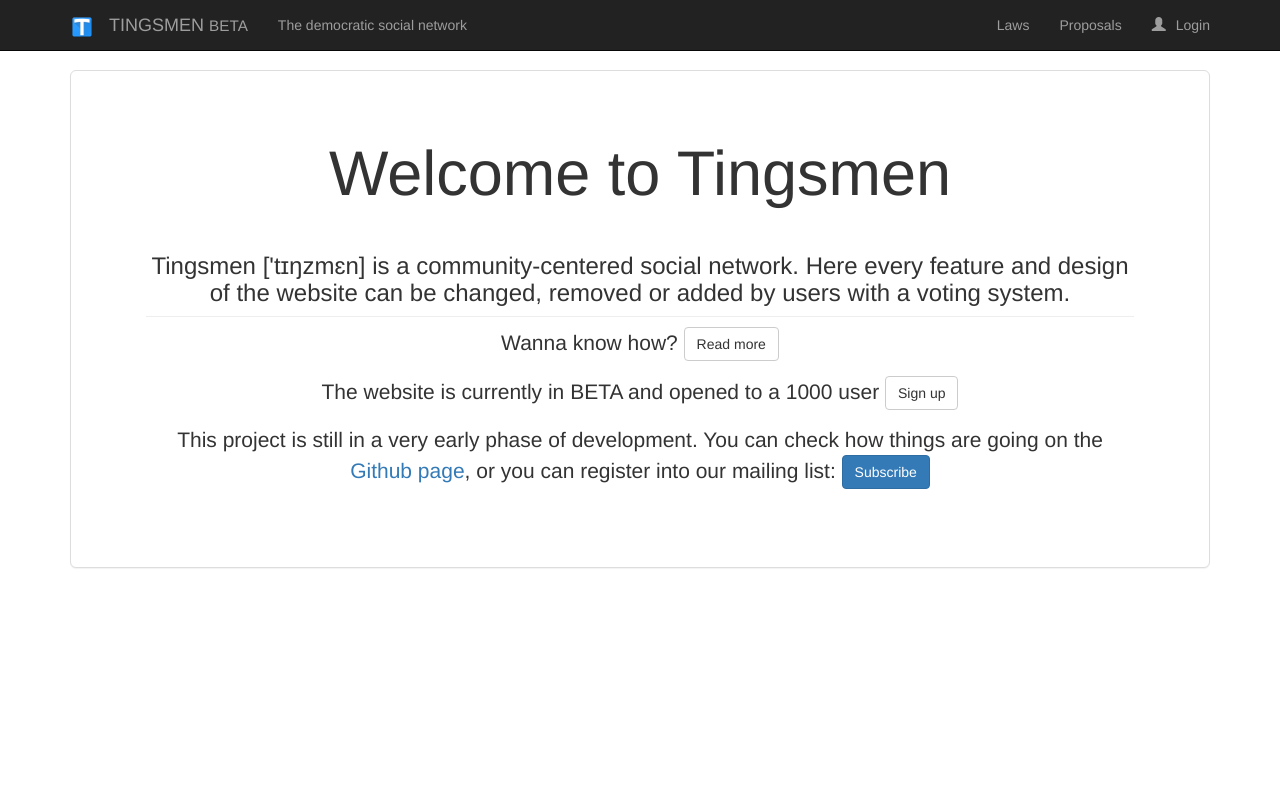
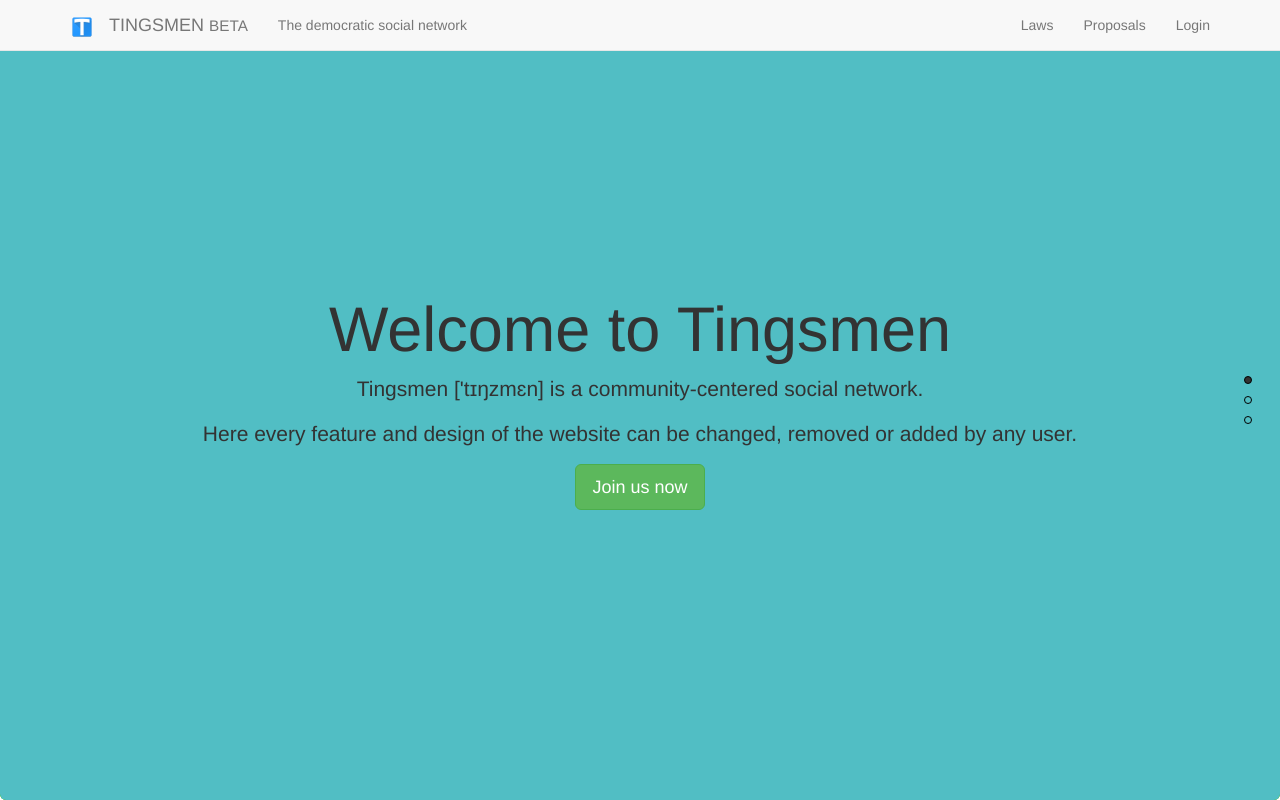
Before and after one commit to pasqu4le/tingsmen, a Flask app: template app/templates/index.html in a window 1280 px wide. Run offline with Flask 2, Linux system fonts and the light colour scheme; the template is opened without the code that fills it, so the values that code supplies are empty; parts of the project's set-up code (start-up, migrations or seed data) failed here and were passed over; some libraries are stand-ins or nearby versions.

Commit message:
p.33 - new design

```diff
--- a/app/static/css/base.css
+++ /dev/null
@@ -1,48 +0,0 @@
-.base-content {
-    padding-top: 70px;
-}
-
-.navbar-username {
-    padding-left: 10px;
-}
-
-.notif-unseen {
-    color: green !important;
-}
-
-.notif-unseen-back {
-    background-color: LimeGreen !important;
-}
-
-.notif-unseen-back>a {
-    color: white !important;
-}
-
-.notif-unseen-back>a:hover {
-    color: black !important;
-}
-
-hr {
-    margin-top: 5px !important;
-    margin-bottom: 10px !important;
-}
-
-.post-comments.comment_dep_1 {
-    margin-left: 8%;
-}
-
-.post-comments.comment_dep_2 {
-    margin-left: 5%;
-}
-
-.post-comments.comment_dep_3 {
-    margin-left: 3%;
-}
-
-.post-comments.comment_dep_4 {
-    margin-left: 2%;
-}
-
-.post-comments.comment_dep_5 {
-    margin-left: 1%;
-}
--- /dev/null
+++ b/app/static/css/jquery.pagepiling.css
@@ -0,0 +1,137 @@
+/* specific change to use the full screen */
+
+.base-content {
+    padding-top: 0px;
+    width: auto;
+    padding-left: 0px;
+    padding-right: 0px;
+}
+
+/*!
+ * pagepiling.js 1.5.4
+ *
+ * https://github.com/alvarotrigo/pagePiling.js
+ * @license MIT licensed
+ *
+ * Copyright (C) 2016 alvarotrigo.com - A project by Alvaro Trigo
+ */
+html, body {
+    overflow:hidden;
+    margin:0;
+    padding:0;
+
+    /*Avoid flicker on slides transitions for mobile phones #336 */
+    -webkit-tap-highlight-color: rgba(0,0,0,0);
+}
+.pp-section {
+    height:100%;
+    position:absolute;
+    width:100%;
+}
+.pp-easing {
+    -webkit-transition: all 1000ms cubic-bezier(0.550, 0.085, 0.000, 0.990);
+    -moz-transition: all 1000ms cubic-bezier(0.550, 0.085, 0.000, 0.990);
+    -o-transition: all 1000ms cubic-bezier(0.550, 0.085, 0.000, 0.990);
+    transition: all 1000ms cubic-bezier(0.550, 0.085, 0.000, 0.990);
+    /* custom */
+    -webkit-transition-timing-function: cubic-bezier(0.550, 0.085, 0.000, 0.990);
+    -moz-transition-timing-function: cubic-bezier(0.550, 0.085, 0.000, 0.990);
+    -o-transition-timing-function: cubic-bezier(0.550, 0.085, 0.000, 0.990);
+    transition-timing-function: cubic-bezier(0.550, 0.085, 0.000, 0.990);
+    /* custom */
+}
+#pp-nav {
+    position: fixed;
+    z-index: 100;
+    margin-top: -32px;
+    top: 50%;
+    opacity: 1;
+}
+#pp-nav.right {
+    right: 17px;
+}
+#pp-nav.left {
+    left: 17px;
+}
+.pp-section.pp-table{
+    display: table;
+}
+.pp-tableCell {
+    display: table-cell;
+    vertical-align: middle;
+    width: 100%;
+    height: 100%;
+}
+.pp-slidesNav{
+    position: absolute;
+    z-index: 4;
+    left: 50%;
+    opacity: 1;
+}
+.pp-slidesNav.bottom {
+    bottom: 17px;
+}
+.pp-slidesNav.top {
+    top: 17px;
+}
+#pp-nav ul,
+.pp-slidesNav ul {
+  margin: 0;
+  padding: 0;
+}
+#pp-nav li,
+.pp-slidesNav li {
+    display: block;
+    width: 14px;
+    height: 13px;
+    margin: 7px;
+    position:relative;
+}
+.pp-slidesNav li {
+    display: inline-block;
+}
+#pp-nav li a,
+.pp-slidesNav li a {
+    display: block;
+    position: relative;
+    z-index: 1;
+    width: 100%;
+    height: 100%;
+    cursor: pointer;
+    text-decoration: none;
+}
+#pp-nav li .active span,
+.pp-slidesNav .active span {
+    background: #333;
+}
+#pp-nav span,
+.pp-slidesNav span {
+    top: 2px;
+    left: 2px;
+    width: 8px;
+    height: 8px;
+    border: 1px solid #000;
+    background: rgba(0, 0, 0, 0);
+    border-radius: 50%;
+    position: absolute;
+    z-index: 1;
+}
+.pp-tooltip {
+    position: absolute;
+    top: -2px;
+    color: #fff;
+    font-size: 14px;
+    font-family: arial, helvetica, sans-serif;
+    white-space: nowrap;
+    max-width: 220px;
+}
+.pp-tooltip.right {
+    right: 20px;
+}
+.pp-tooltip.left {
+    left: 20px;
+}
+.pp-scrollable{
+    overflow-y: scroll;
+    height: 100%;
+}
--- /dev/null
+++ b/app/static/css/theme.css
@@ -0,0 +1,97 @@
+/* Bootstrap customizations */
+
+.navbar-default .navbar-nav>li>a:hover {
+    background-color: rgba(0, 0, 0, 0.1);
+}
+
+.panel {
+    border-radius: 0px;
+	-webkit-animation: shadow-drop-br 0.2s cubic-bezier(0.250, 0.460, 0.450, 0.940) 0.4s both;
+	-moz-animation: shadow-drop-br 0.2s cubic-bezier(0.250, 0.460, 0.450, 0.940) 0.4s both;
+	animation: shadow-drop-br 0.2s cubic-bezier(0.250, 0.460, 0.450, 0.940) 0.4s both;
+}
+
+.panel-footer {
+    border-top: 0px;
+}
+
+.panel-heading {
+    border-bottom: 0px;
+}
+
+.well {
+    border-radius: 0px;
+}
+
+hr {
+    margin-top: 5px;
+    margin-bottom: 10px;
+}
+
+.pull-right {
+    padding-right: 10px;
+}
+
+.list-group-item {
+    padding: 8px 15px;
+    border: 0px;
+}
+
+/* Animista's animations */
+
+@-webkit-keyframes shadow-drop-br{0%{box-shadow:0 0 0 0 transparent}to{box-shadow:12px 12px 20px -12px rgba(0,0,0,.35)}}
+@keyframes shadow-drop-br{0%{box-shadow:0 0 0 0 transparent}to{box-shadow:12px 12px 20px -12px rgba(0,0,0,.35)}}
+
+/* Tingsmen-specific classes */
+
+.base-content {
+    padding-top: 70px;
+}
+
+.navbar-username {
+    padding-left: 10px;
+}
+
+.notif-img {
+    max-width: 80px;
+}
+
+.dropdown .notif-img {
+    max-width: 50px;
+}
+
+.notif-unseen {
+    color: green;
+}
+
+.notif-unseen-back {
+    background-color: LimeGreen;
+}
+
+.notif-unseen-back>a {
+    color: white !important;
+}
+
+.notif-unseen-back>a:hover {
+    color: black !important;
+}
+
+.post-comments.comment_dep_1 {
+    margin-left: 8%;
+}
+
+.post-comments.comment_dep_2 {
+    margin-left: 5%;
+}
+
+.post-comments.comment_dep_3 {
+    margin-left: 3%;
+}
+
+.post-comments.comment_dep_4 {
+    margin-left: 2%;
+}
+
+.post-comments.comment_dep_5 {
+    margin-left: 1%;
+}
--- a/app/templates/base.html
+++ b/app/templates/base.html
@@ -16,7 +16,6 @@
         <![endif]-->
         <!-- Custom styles and scripts -->
         <link rel="icon" href="/static/img/favicon.ico">
-        <link href="/static/css/base.css" rel="stylesheet" media="screen">
         {% block head_custom %}{% endblock %}
         <!-- sijax scripts -->
         <script type="text/javascript" src="/static/js/sijax/sijax.js"></script>
@@ -38,7 +37,7 @@
     </head>
     <body>
         {% include "navbar.html" %}
-        <div class="base-content container">
+        <div class="base-content container" id="base-content">
             {% with messages = get_flashed_messages(with_categories=true) %}
                 {% for category, message in messages %}
                     {{ macros.render_message(message, category) }}
@@ -46,10 +45,12 @@
             {% endwith %}
             {% block content %}{% endblock %}
         </div>
-        <!-- Css and JavaScript -  Placed at the end of the document so the pages load faster -->
-        <!-- Bootstrap core CSS and JavaScript -->
+        <!-- Core CSS and JavaScript -  Placed at the end of the document so the pages load faster -->
         <link href="/static/css/bootstrap.min.css" rel="stylesheet" media="screen">
+        <link href="/static/css/theme.css" rel="stylesheet" media="screen">
         <script type="text/javascript" src="/static/js/bootstrap.min.js"></script>
         <script type="text/javascript" src="/static/js/ee.js"></script>
+        <!-- Custom styles and scripts at the end of the document -->
+        {% block bottom_custom %}{% endblock %}
     </body>
 </html>
--- a/app/templates/index.html
+++ b/app/templates/index.html
@@ -1,16 +1,45 @@
 {% extends "base.html" %}
 
+{% block head_custom %}
+    <script type="text/javascript" src="/static/js/jquery.pagepiling.min.js"></script>
+    <script type="text/javascript">
+		$(document).ready(function() {
+	    	$('#base-content').pagepiling({
+			    sectionsColor: ['#51bec4', '#2ebe21', '#bfda00'],
+			    navigation: {
+			    	'position': 'right',
+			   		'tooltips': ['Page 1', 'Page 2', 'Page 3']
+			   	}
+			});
+	    });
+    </script>
+{% endblock %}
+
 {% block content %}
-    <div class="panel panel-default jumbotron">
-        <div class="panel-title">
-            <h1 class="text-center">Welcome to Tingsmen</h1>
-        </div>
-        <div class="panel-body text-center">
-            <h3 class="text-justified">Tingsmen ['tɪŋzmɛn] is a community-centered social network. Here every feature and design of the website can be changed, removed or added by users with a voting system.</h3>
-            <hr>
-            <p>Wanna know how? <a href="/page/Laws" class="btn btn-default">Read more</a></p>
-            <p>The website is currently in BETA and opened to a 1000 user <a href="/register" class="btn btn-default">Sign up</a></p>
-            <p>This project is still in a very early phase of development. You can check how things are going on the <a href="https://github.com/pasqu4le/tingmen">Github page</a>, or you can register into our mailing list: <a href="/subscribe/news/" class="btn btn-primary">Subscribe</a></p>
-        </div>
-    </div>
+	<div class="section text-center jumbotron" id="section1">
+		<h1>Welcome to Tingsmen</h1>
+		<p>Tingsmen ['tɪŋzmɛn] is a community-centered social network.</p>
+		<p>Here every feature and design of the website can be changed, removed or added by any user.</p>
+        <p><a href="/register" class="btn btn-success btn-lg">Join us now</a></p>
+	</div>
+	<div class="section text-center jumbotron" id="section2">
+		<div class="intro">
+			<h1>How does this work?</h1>
+			<p>Anyone can propose a change and everyone can vote on it on the first available Monday</p>
+            <p>If the community approves it, the website will change accordingly</p>
+			<p><a href="/page/Laws" class="btn btn-default btn-lg">Read more</a></p>
+		</div>
+	</div>
+	<div class="section text-center jumbotron" id="section4">
+		<div class="intro">
+			<h1>Currently in BETA and opened to 1000 user</h1>
+            <p>This project is still in a very early phase of development.</p>
+            <p>You can check how things are going on the <a href="https://github.com/pasqu4le/tingmen">Github page</a>, or you can register into our mailing list:</p>
+			<p><a href="/subscribe/news/" class="btn btn-primary btn-lg">Subscribe</a></p>
+		</div>
+	</div>
 {% endblock %}
+
+{% block bottom_custom %}
+    <link rel="stylesheet" type="text/css" href="/static/css/jquery.pagepiling.css" />
+{% endblock %}
--- a/app/templates/macros.html
+++ b/app/templates/macros.html
@@ -10,6 +10,29 @@
             <a class="list-group-item{% if current_topic and topic == current_topic %} active{% endif %}" href="{{ topic.link_to() }}">#{{ topic.name }}</a>
         {% endfor %}
         <a class="list-group-item list-group-item-info" href="/topics/">More topics<span class="badge">{{ more_topics_number }}</span></a>
+    </div>
+</div>
+{%- endmacro %}
+
+{% macro security_widget(currently) -%}
+<div class="panel panel-default">
+    <div class="list-group">
+        <a href="/register" class="list-group-item{% if currently == 'register' %} active{% endif %}">
+            <p class="list-group-item-text">Not registered yet?</p>
+            <h4 class="list-group-item-heading">Join us</h4>
+        </a>
+        <a href="/login" class="list-group-item{% if currently == 'login' %} active{% endif %}">
+            <p class="list-group-item-text">Already registered?</p>
+            <h4 class="list-group-item-heading">Log in</h4>
+        </a>
+        <a href="/reset" class="list-group-item{% if currently == 'reset' %} active{% endif %}">
+            <p class="list-group-item-text">Forgot your password?</p>
+            <h4 class="list-group-item-heading">Reset it!</h4>
+        </a>
+        <a href="/confirm" class="list-group-item{% if currently == 'confirm' %} active{% endif %}">
+            <p class="list-group-item-text">Lost confirmation email?</p>
+            <h4 class="list-group-item-heading">Send it again</h4>
+        </a>
     </div>
 </div>
 {%- endmacro %}
@@ -429,13 +452,17 @@
 {%- endmacro %}
 
 {% macro render_notification_navbar(notification) -%}
-    <li {% if not notification.seen %}class="notif-unseen-back"{% endif %} data-date="'{{ notification.date }}'"><a href="{{notification.link_to()}}" ><span class="glyphicon glyphicon-chevron-right"></span> {{ notification.to_text() }}</a></li>
+    <li class="{% if not notification.seen %} notif-unseen-back{% endif %}" data-date="'{{ notification.date }}'">
+        <a href="{{notification.link_to()}}">
+            <img class="notif-img img-rounded" src="{{ notification.authors[-1].email | gravatar }}">  {{ notification.to_text() }}
+        </a>
+    </li>
 {%- endmacro %}
 
 {% macro render_notification(notification) -%}
     <li class="list-group-item{% if not notification.seen %} notif-unseen-back{% endif %}">
-        <a href="{{ notification.link_to() }}" class="lead">
-            <span class="glyphicon glyphicon-chevron-right"></span> {{ notification.to_text() }}
+        <a href="{{notification.link_to()}}" class="lead">
+            <img class="notif-img img-rounded" src="{{ notification.authors[-1].email | gravatar }}">  {{ notification.to_text() }}
         </a>
     </li>
 {%- endmacro %}
--- a/app/templates/navbar.html
+++ b/app/templates/navbar.html
@@ -1,8 +1,8 @@
 {% import "macros.html" as macros %}
-<nav class="navbar navbar-default navbar-inverse navbar-fixed-top">
+<nav class="navbar navbar-default navbar-fixed-top">
     <div class="container">
         <div class="navbar-header">
-            <button type="button" class="navbar-toggle btn-primary collapsed" data-toggle="collapse" data-target="#navbar-collapse-1" aria-expanded="false">
+            <button type="button" class="navbar-toggle btn-default collapsed" data-toggle="collapse" data-target="#navbar-collapse" aria-expanded="false">
                 <span class="sr-only">Toggle navigation</span>
                 <span class="glyphicon glyphicon-menu-hamburger"></span>
             </button>
@@ -12,7 +12,7 @@
             <a class="navbar-brand" href="/">TINGSMEN <small>BETA</small></a>
         </div>
         <!-- Collect the nav links, forms, and other content for toggling -->
-        <div class="collapse navbar-collapse" id="navbar-collapse-1">
+        <div class="collapse navbar-collapse" id="navbar-collapse">
             <p class="nav navbar-nav navbar-left navbar-text hidden-xs hidden-sm">The democratic social network</p>
             <ul class="nav navbar-nav navbar-right">
                 {% if pages %}
@@ -44,24 +44,20 @@
                             {{ macros.render_notifications_dropdown(current_user) }}
                         </ul>
                     </li>
-                    <li>
-                        <a href="/user/{{ current_user.username }}/">
+                    <li class="dropdown">
+                        <a class="dropdown-toggle" data-toggle="dropdown" role="button" aria-haspopup="true" aria-expanded="false">
                             <img style="float:left" class="img-rounded img-responsive" src="{{ current_user.email | gravatar(size=25) }}">
                             <span class="navbar-username">@{{ current_user.username }}</span>
                         </a>
-                    </li>
-                    <li class="dropdown">
-                        <a class="dropdown-toggle" data-toggle="dropdown" role="button" aria-haspopup="true" aria-expanded="false">
-                            <span class="visible-xs-inline">Options </span><span class="caret"></span>
-                        </a>
                         <ul class="dropdown-menu">
+                            <li><a href="/user/{{ current_user.username }}/"><span class="glyphicon glyphicon-user"></span> Profile</a></li>
                             <li><a href="/settings/"><span class="glyphicon glyphicon-wrench"></span> Settings</a></li>
                             <li role="separator" class="divider"></li>
                             <li><a href="/logout"><span class="glyphicon glyphicon-log-out"></span> Logout</a></li>
                         </ul>
                     </li>
                 {% else %}
-                    <li><a href="/login"><span class="glyphicon glyphicon-user"></span><span class="navbar-username">Login</span></a></li>
+                    <li><a href="/login">Login</a></li>
                 {% endif %}
             </ul>
         </div>
```
Also changed, not shown: app/templates/security/forgot_password.html (+8 -4 lines), app/templates/security/login_user.html (+8 -9 lines), app/templates/security/register_user.html (+8 -10 lines), app/templates/security/send_confirmation.html (+8 -4 lines), app/static/js/jquery.pagepiling.min.js (added).
